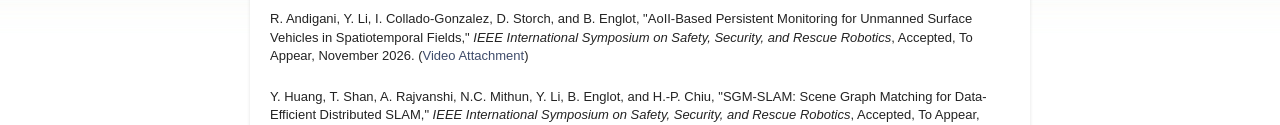
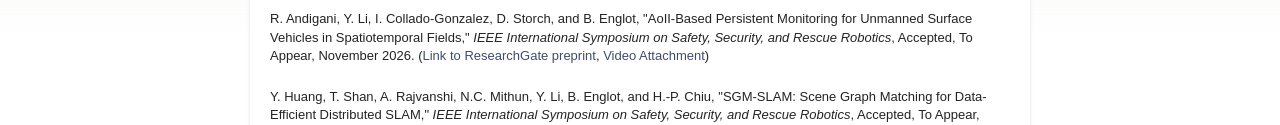
Before and after one commit to RobustFieldAutonomyLab/RobustFieldAutonomyLab.github.io, a plain HTML site: page publications.html in a window 1280 px wide. Shown: the part 385-510 px from the top of the page. Drawn offline with Linux system fonts and the light colour scheme.

Commit message:
Update publications.html

```diff
--- a/publications.html
+++ b/publications.html
@@ -25,7 +25,7 @@ of Technology</span>&nbsp;</h1><h1 style="color: black;"><small>Research Group o
 <p><big style="font-weight: bold;">2026</big></p>
 
 <p>X. Lin, Y. Li, P. Szenher, and B. Englot, "Reinforcement Learning Based Heterogeneous Task Allocation under Spatio-Temporal Environmental Uncertainty for Multi-Robot Teams," <span style="font-style: italic;">IEEE International Symposium on Safety, Security, and Rescue Robotics</span>, Accepted, To Appear, November 2026. (<a href="https://arxiv.org/abs/2610.15237">Link to arXiv preprint</a>, <a href="https://robustfieldautonomylab.github.io/Lin_SSRR_2026_Video.mp4">Video Attachment</a>, <a href="https://github.com/RobustFieldAutonomyLab/Spatio_Temporal_MRTA">Code Release</a>)</p>
-<p>R. Andigani, Y. Li, I. Collado-Gonzalez, D. Storch, and B. Englot, "AoII-Based Persistent Monitoring for Unmanned Surface Vehicles in Spatiotemporal Fields," <span style="font-style: italic;">IEEE International Symposium on Safety, Security, and Rescue Robotics</span>, Accepted, To Appear, November 2026. (<a href="https://robustfieldautonomylab.github.io/Andigani_SSRR_2026_Video.mp4">Video Attachment</a>)</p>
+<p>R. Andigani, Y. Li, I. Collado-Gonzalez, D. Storch, and B. Englot, "AoII-Based Persistent Monitoring for Unmanned Surface Vehicles in Spatiotemporal Fields," <span style="font-style: italic;">IEEE International Symposium on Safety, Security, and Rescue Robotics</span>, Accepted, To Appear, November 2026. (<a href="https://www.researchgate.net/publication/418241153_AoII-Based_Persistent_Monitoring_for_Unmanned_Surface_Vehicles_in_Spatiotemporal_Fields">Link to ResearchGate preprint</a>, <a href="https://robustfieldautonomylab.github.io/Andigani_SSRR_2026_Video.mp4">Video Attachment</a>)</p>
 <p>Y. Huang, T. Shan, A. Rajvanshi, N.C. Mithun, Y. Li, B. Englot, and H.-P. Chiu, "SGM-SLAM: Scene Graph Matching for Data-Efficient Distributed SLAM," <span style="font-style: italic;">IEEE International Symposium on Safety, Security, and Rescue Robotics</span>, Accepted, To Appear, November 2026. (<a href="https://arxiv.org/abs/2606.16881">Link to arXiv preprint</a>, <a href="https://robustfieldautonomylab.github.io/Huang_SSRR_2026_Video.mp4">Video Attachment</a>)</p>
 <p>Y. Li, M. Fazliu, Y. Huang, A. Quattrini Li, B. Englot, C. Liu, and Y. Liu, "VibeIT: Variable-Resolution Virtual Map Guided Belief-Space Informed Tree Search for ASV Exploration," <span style="font-style: italic;">IEEE Robotics and Automation Letters</span>, doi: 10.1109/LRA.2026.3746133, October 2026. (<a href="https://ieeexplore.ieee.org/document/11745973">Link to IEEExplore</a>)</p>
 <p>N. Pigret, B. Englot, E. Héry, V. Frémont, "A Lightweight Hybrid Framework for Active Multi-Agent SLAM," <span style="font-style: italic;">Proceedings of the IEEE International Conference on Multisensor Fusion and Integration for Intelligent Systems</span>, September 2026. (<a href="https://hal.science/hal-05748049v1/file/A_Lightweight_Hybrid_Framework_for_Active_Multi_Agent_SLAM_final_draft.pdf">Link to HAL preprint</a>)</p>
```
